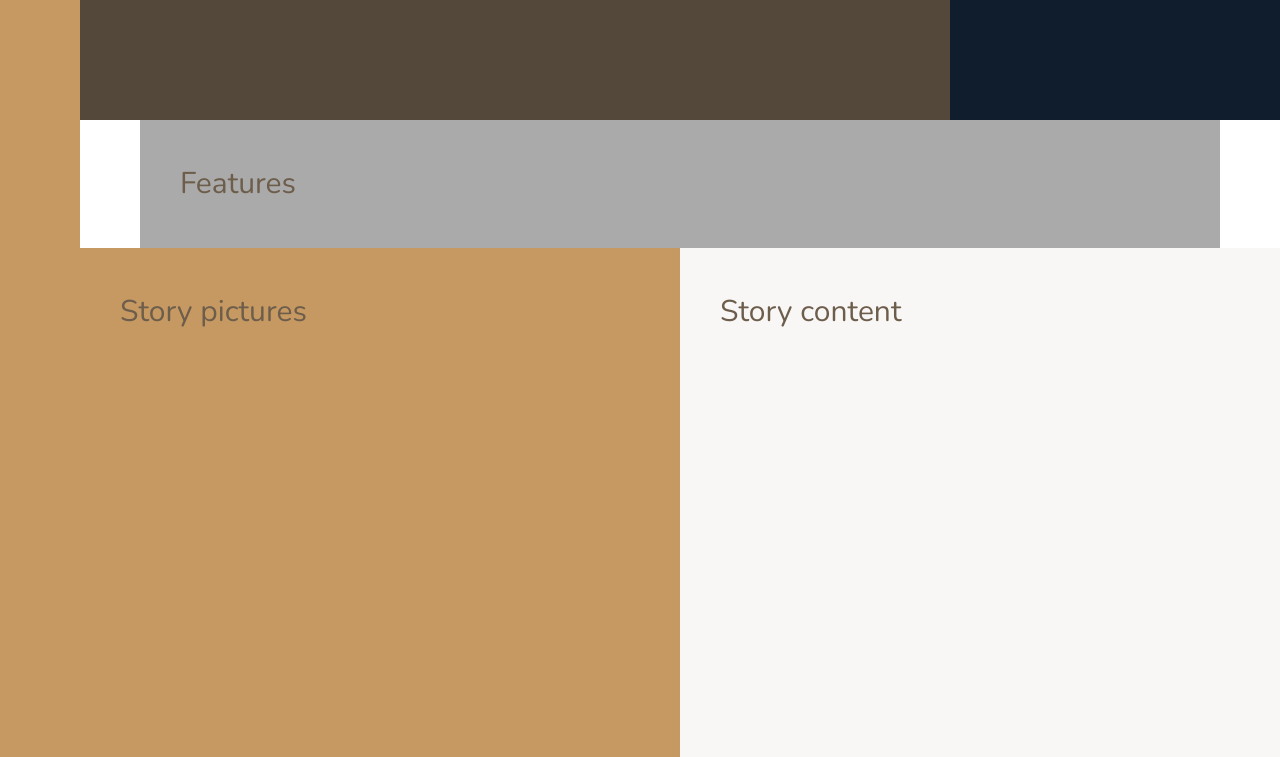
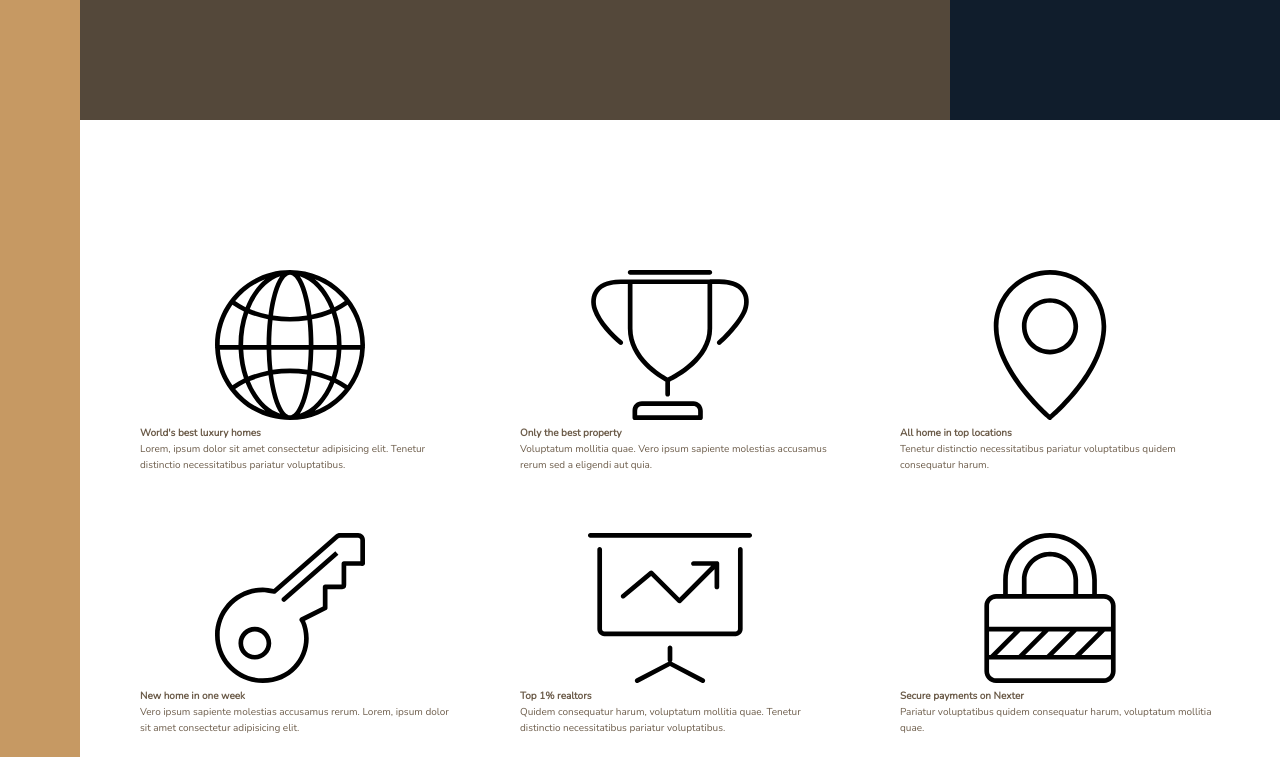
Before and after one commit to Ghevi/Nexter, a website: page index.html in a window 1280 px wide. Shown: the part 520-1277 px from the top of the page. Drawn offline with nearby package versions, Linux system fonts and the light colour scheme.

Commit message:
Started adding features section

```diff
--- a/index.html
+++ b/index.html
@@ -15,40 +15,88 @@
     <title>nexter &mdash; your home, your freedom</title>
   </head>
   <body class="container">
-    <div class="sidebar">
-      Sidebar
-    </div>
+    <div class="sidebar">Sidebar</div>
 
-    <header class="header">
-      Header
-    </header>
+    <header class="header">Header</header>
 
-    <div class="realtors">
-      Top 3 realtors
-    </div>
+    <div class="realtors">Top 3 realtors</div>
 
     <section class="features">
-      Features
+      <div class="feature">
+        <svg class="feature__icon">
+          <use xlink:href="img/sprite.svg#icon-global"></use>
+        </svg>
+        <h4 class="heading-4">World's best luxury homes</h4>
+        <p class="feature__text">
+          Lorem, ipsum dolor sit amet consectetur adipisicing elit. Tenetur
+          distinctio necessitatibus pariatur voluptatibus.
+        </p>
+      </div>
+
+      <div class="feature">
+        <svg class="feature__icon">
+          <use xlink:href="img/sprite.svg#icon-trophy"></use>
+        </svg>
+        <h4 class="heading-4">Only the best property</h4>
+        <p class="feature__text">
+          Voluptatum mollitia quae. Vero ipsum sapiente molestias accusamus
+          rerum sed a eligendi aut quia.
+        </p>
+      </div>
+
+      <div class="feature">
+        <svg class="feature__icon">
+          <use xlink:href="img/sprite.svg#icon-map-pin"></use>
+        </svg>
+        <h4 class="heading-4">All home in top locations</h4>
+        <p class="feature__text">
+          Tenetur distinctio necessitatibus pariatur voluptatibus quidem
+          consequatur harum.
+        </p>
+      </div>
+
+      <div class="feature">
+        <svg class="feature__icon">
+          <use xlink:href="img/sprite.svg#icon-key"></use>
+        </svg>
+        <h4 class="heading-4">New home in one week</h4>
+        <p class="feature__text">
+          Vero ipsum sapiente molestias accusamus rerum. Lorem, ipsum dolor sit
+          amet consectetur adipisicing elit.
+        </p>
+      </div>
+
+      <div class="feature">
+        <svg class="feature__icon">
+          <use xlink:href="img/sprite.svg#icon-presentation"></use>
+        </svg>
+        <h4 class="heading-4">Top 1% realtors</h4>
+        <p class="feature__text">
+          Quidem consequatur harum, voluptatum mollitia quae. Tenetur distinctio
+          necessitatibus pariatur voluptatibus.
+        </p>
+      </div>
+
+      <div class="feature">
+        <svg class="feature__icon">
+          <use xlink:href="img/sprite.svg#icon-lock"></use>
+        </svg>
+        <h4 class="heading-4">Secure payments on Nexter</h4>
+        <p class="feature__text">
+          Pariatur voluptatibus quidem consequatur harum, voluptatum mollitia
+          quae.
+        </p>
+      </div>
     </section>
 
-    <div class="story__pictures">
-      Story pictures
-    </div>
+    <div class="story__pictures">Story pictures</div>
 
-    <div class="story__content">
-      Story content
-    </div>
+    <div class="story__content">Story content</div>
 
-    <section class="homes">
-      Homes
-    </section>
+    <section class="homes">Homes</section>
 
-    <section class="gallery">
-      Gallery
-    </section>
+    <section class="gallery">Gallery</section>
 
-    <footer class="footer">
-      Footer
-    </footer>
+    <footer class="footer">Footer</footer>
   </body>
 </html>
--- a/sass/_base.scss
+++ b/sass/_base.scss
@@ -45,8 +45,8 @@ body {
     [center-end] minmax(6rem, 1fr) [full-end];
 
   // Test
-  & > * {
-    padding: 40px;
-    font-size: 3rem;
-  }
+  // & > * {
+  //   padding: 40px;
+  //   font-size: 3rem;
+  // }
 }
--- a/sass/_features.scss
+++ b/sass/_features.scss
@@ -1,4 +1,10 @@
 .features {
-  background-color: $color-grey-light-2;
+  // background-color: $color-grey-light-2;
   grid-column: center-start / center-end;
+
+  margin: 15rem 0;
+
+  display: grid;
+  grid-template-columns: repeat(3, 1fr);
+  grid-gap: 6rem;
 }
```
Also changed, not shown: sass/main.css, 1 other file.
